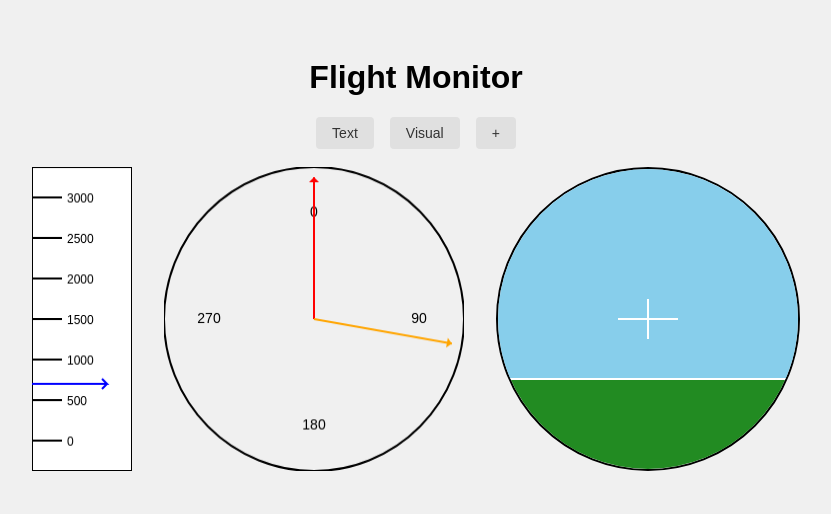
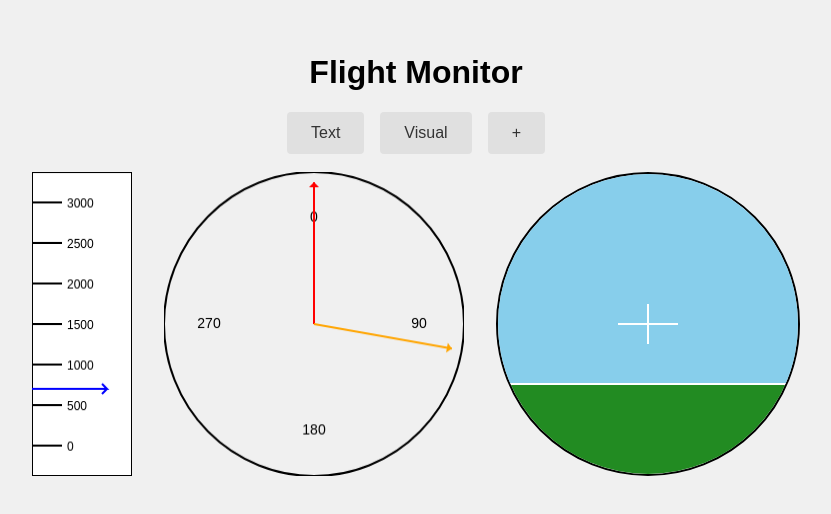
Before and after one commit to MrFaiman/FlightControllersMonitor, a React (Vite) app in the folder client/: page / in a window 1280 px wide. Shown: the part 146-660 px from the top of the page, without its empty margins (224-1055 px from the left). Built offline with nearby package versions, Linux system fonts and the light colour scheme.

Commit message:
Add size option for Button

```diff
--- a/client/src/App.tsx
+++ b/client/src/App.tsx
@@ -3,16 +3,18 @@ import { useState } from "react";
 import { AttitudeIndicator, Altimeter, Compass, Button, Popup } from "./components";
 
 function App() {
-	const [showDialog, setShowDialog] = useState<boolean>(false);
+	const [showPopup, setShowPopup] = useState<boolean>(false);
 
 	return (
 		<>
 			<div className="container">
 				<h1 style={{ textAlign: "center" }}>Flight Monitor</h1>
 				<div className="buttons">
-					<Button>Text</Button>
-					<Button>Visual</Button>
-					<Button onClick={() => setShowDialog(true)}>+</Button>
+					<Button size="large">Text</Button>
+					<Button size="large">Visual</Button>
+					<Button size="large" onClick={() => setShowPopup(true)}>
+						+
+					</Button>
 				</div>
 				<br />
 				<div className="instruments">
@@ -21,7 +23,7 @@ function App() {
 					<AttitudeIndicator value={70} />
 				</div>
 			</div>
-			<Popup show={showDialog} onClose={() => setShowDialog(false)} onSubmit={() => {}} />
+			<Popup show={showPopup} onClose={() => setShowPopup(false)} onSubmit={() => {}} />
 		</>
 	);
 }
--- a/client/src/components/ui/Button/Button.module.css
+++ b/client/src/components/ui/Button/Button.module.css
@@ -1,9 +1,9 @@
 .button {
-	padding: 8px 16px;
+	padding: 0.5rem 1rem;
 	border: none;
-	border-radius: 4px;
+	border-radius: 0.25rem;
 	cursor: pointer;
-	font-size: 14px;
+	font-size: 0.875rem;
 	transition: all 0.2s ease;
 	user-select: none;
 }
@@ -25,3 +25,29 @@
 	background-color: #28a745;
 	color: white;
 }
+
+/* Size variants */
+.small {
+	padding: 0.25rem 0.5rem;
+	font-size: 0.75rem;
+}
+
+.medium {
+	padding: 0.5rem 1rem;
+	font-size: 0.875rem;
+}
+
+.large {
+	padding: 0.75rem 1.5rem;
+	font-size: 1rem;
+}
+
+.xl {
+	padding: 1rem 2rem;
+	font-size: 1.125rem;
+}
+
+.xxl {
+	padding: 1.25rem 2.5rem;
+	font-size: 1.25rem;
+}
--- a/client/src/components/ui/Button/Button.tsx
+++ b/client/src/components/ui/Button/Button.tsx
@@ -7,11 +7,13 @@ const Button: React.FC<ButtonProps> = ({
 	className,
 	active,
 	variant = "default",
+	size = "medium",
 	...props
 }) => {
 	let classList = [styles.button];
 	if (active) classList.push(styles.active);
 	classList.push(styles[variant]);
+	classList.push(styles[size]);
 	if (className) classList.push(className);
 
 	return (
--- a/client/src/components/ui/Button/types.ts
+++ b/client/src/components/ui/Button/types.ts
@@ -1,7 +1,9 @@
 export type ButtonVariant = "default" | "success";
+export type ButtonSize = "small" | "medium" | "large" | "xl" | "xxl";
 
 export interface ButtonProps extends React.ButtonHTMLAttributes<HTMLButtonElement> {
 	children: React.ReactNode;
 	active?: boolean;
 	variant?: ButtonVariant;
+	size?: ButtonSize;
 }
```
